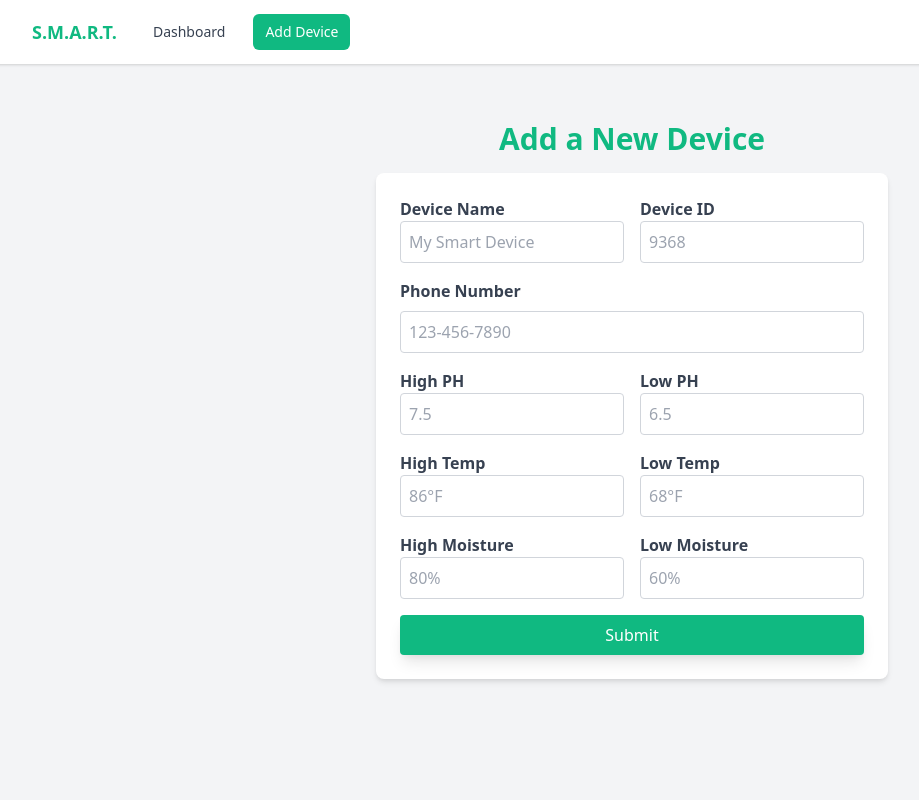
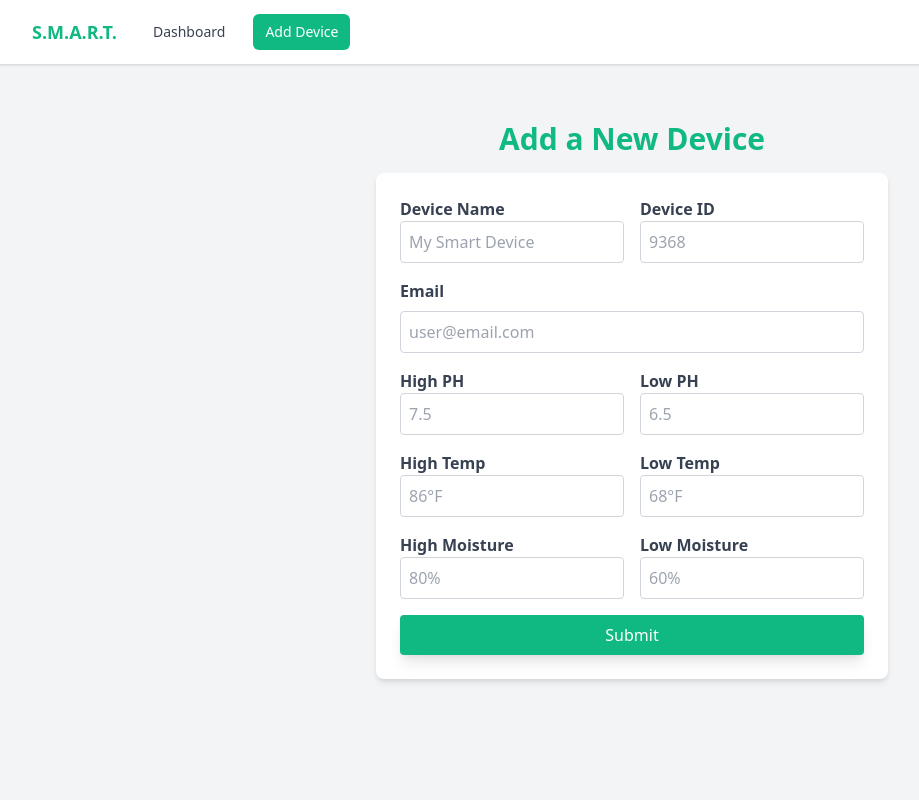
Before and after one commit to Nolan-Reilly/sparkHacks, a Flask app: page /index in a window 1280 px wide. Shown: the whole page, without its empty margins (8-927 px from the left). Run offline with Flask 3, Linux system fonts and the light colour scheme.

Commit message:
Change form field to email

```diff
--- a/website/templates/index.html
+++ b/website/templates/index.html
@@ -83,8 +83,8 @@
         </div>
       </div>
         <!-- Label and Input for users phone number -->
-        <label for="phone" class="mb-2 font-semibold text-gray-700">Phone Number</label>
-        <input class="w-full p-2 mb-4 border border-gray-300 rounded" type="text" id="phone" name="phone" placeholder="123-456-7890">
+        <label for="email" class="mb-2 font-semibold text-gray-700">Email</label>
+        <input class="w-full p-2 mb-4 border border-gray-300 rounded" type="email" id="email" name="email" placeholder="user@email.com">
 
         <!-- Label and Input for user to enter High and Low PH level -->
         <div class="flex justify-between gap-4">
```
